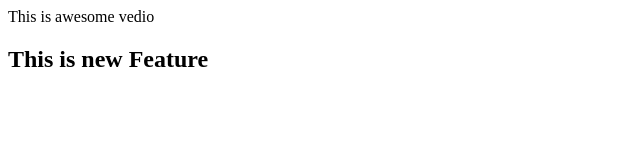
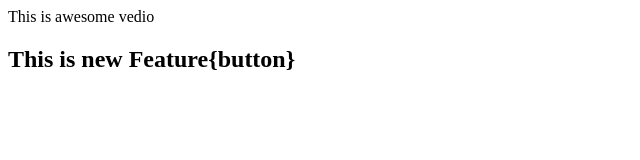
Before and after one commit to Nitish-Goel/Localrepo, a plain HTML site: page index.html in a window 1280 px wide. Shown: the whole page, without its empty margins (0-640 px from the left). Drawn offline with Linux system fonts and the light colour scheme.

```diff
--- a/index.html
+++ b/index.html
@@ -1,2 +1,2 @@
 <p>This is awesome vedio</p>
-<h2>This is new Feature</h2>
+<h2>This is new Feature{button}</h2>
```
